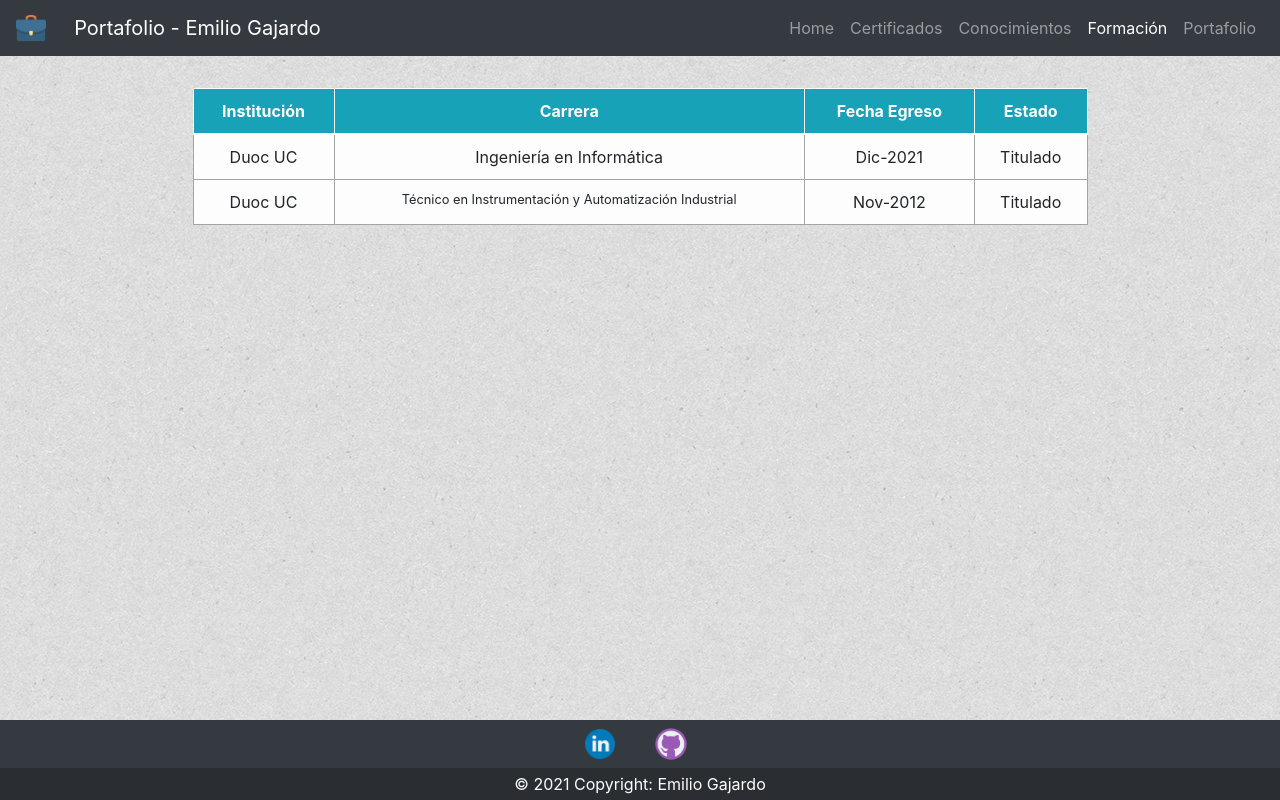
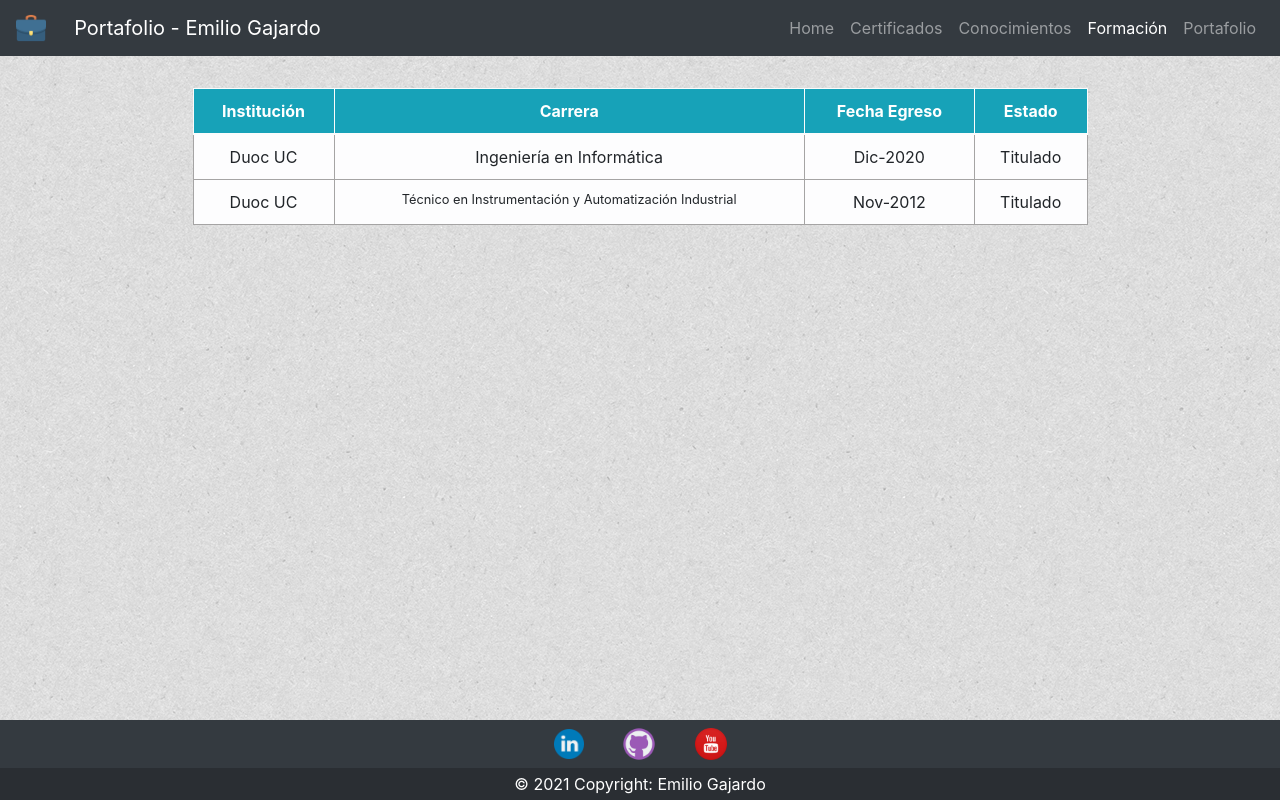
Before and after one commit to emilio-gajardo/portafolio, an Angular app: page /formacion in a window 1280 px wide. Built offline with nearby package versions, Linux system fonts and the light colour scheme.

Commit message:
Actualización de footer y de seccion formacion

```diff
--- a/src/app/components/footer/footer.component.css
+++ b/src/app/components/footer/footer.component.css
@@ -23,3 +23,7 @@
     height: 48px;
 
 }
+
+.ico-youtube-programacion365{
+    height: 32px;
+}
--- a/src/app/components/footer/footer.component.html
+++ b/src/app/components/footer/footer.component.html
@@ -5,7 +5,7 @@
             <!-- Linkedin -->
             <a href="https://www.linkedin.com/in/emilio-gajardo-arancibia" target="_blank" role="button">
                 <!-- <img class="w40" src="../../../assets/images/iconos/linkedin.png" alt=""> -->
-                <img src="assets/images/iconos/footer/linkedin.png" class="ico-linkedin">
+                <img src="assets/images/iconos/footer/linkedin.png" class="ico-linkedin" title="Ir a Linkedin">
             </a>
             &nbsp;
             &nbsp;
@@ -14,8 +14,18 @@
             <a href="https://github.com/emilio-gajardo" role="button" target="_blank">
                 <!-- <i class="fab fa-github"></i> -->
                 <!-- <img class="w40" src="../../../assets/images/iconos/github.png" alt=""> -->
-                <img src="assets/images/iconos/footer/github.png" class="ico-github">
+                <img src="assets/images/iconos/footer/github.png" class="ico-github" title="Ir al repositorio">
             </a>
+
+            &nbsp;
+            &nbsp;
+            &nbsp;
+            <!-- youtube -->
+            <a href="https://www.youtube.com/channel/UCYGZEOj4htw3jpSxha11bkQ/about" target="_blank"
+            role="button">
+            <!-- <img class="w40" src="../../../assets/images/iconos/linkedin.png" alt=""> -->
+            <img src="assets/images/iconos/youtube.png" class="ico-youtube-programacion365" title="Visitar el canal Programación 365">
+        </a>
         </section>
     </div>
     <!-- Grid container -->
--- a/src/app/pages/formacion/formacion.component.html
+++ b/src/app/pages/formacion/formacion.component.html
@@ -16,7 +16,7 @@
                     <tr>
                         <td>Duoc UC</td>
                         <td>Ingeniería en Informática</td>
-                        <td>Dic-2021</td>
+                        <td>Dic-2020</td>
                         <td>Titulado</td>
                     </tr>
 
```
